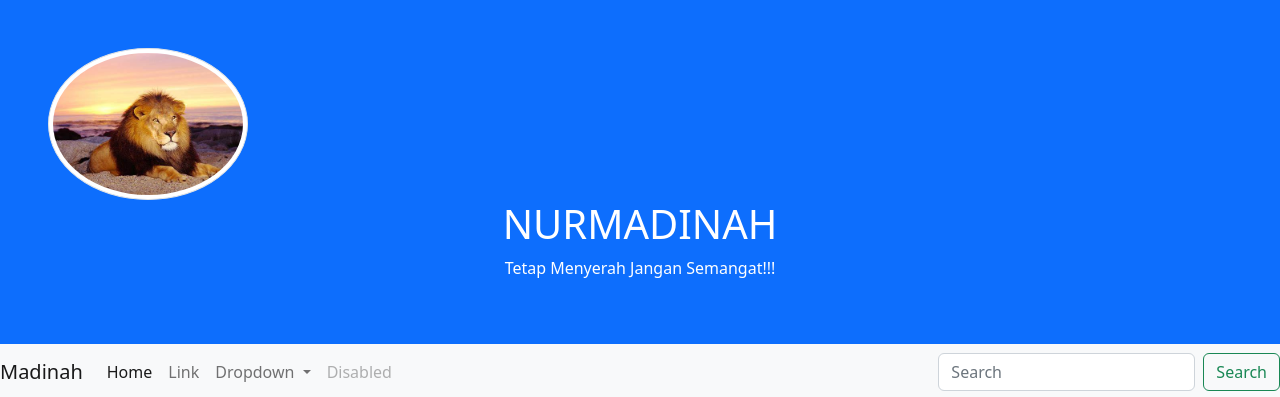
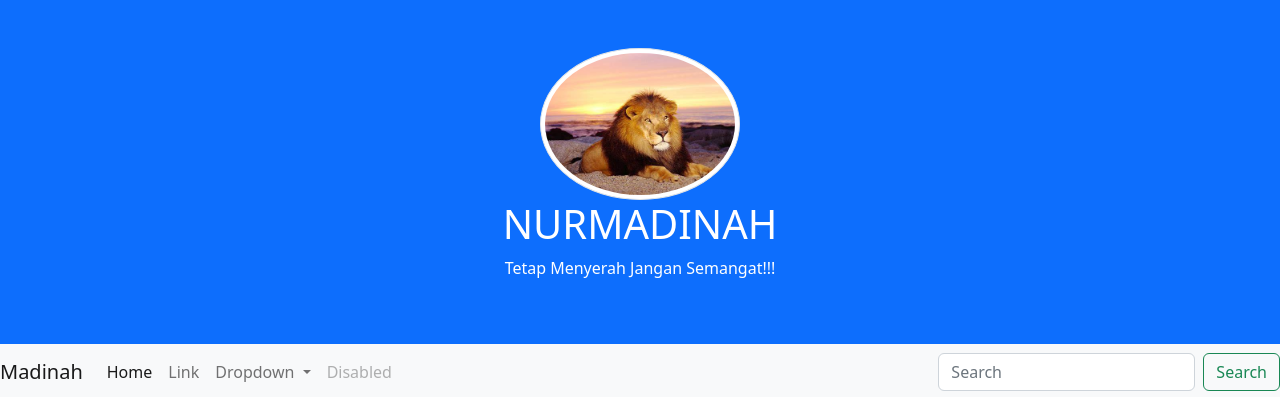
Before and after one commit to nurmadinah/madinah, a plain HTML site: page index.html in a window 1280 px wide. Shown: the top 397 px of the page. Drawn offline with nearby package versions, Linux system fonts and the light colour scheme.

Commit message:
projek Baru

```diff
--- a/index.html
+++ b/index.html
@@ -10,7 +10,7 @@
   <link href="css/bootstrap.min.css" rel="stylesheet"/>
 <body>
 
-<div class="container-fluid p-5 bg-primary text-white">
+<div class="container-fluid p-5 bg-primary text-white text-center">
 	<img src="img/profil.jpg" alt="ini profil" width="200px" height="200px" class="rounded-circle img-thumbnail">
   <h1 class="text-center">NURMADINAH</h1>
   <p class="text-center">Tetap Menyerah Jangan Semangat!!!</p>
```
